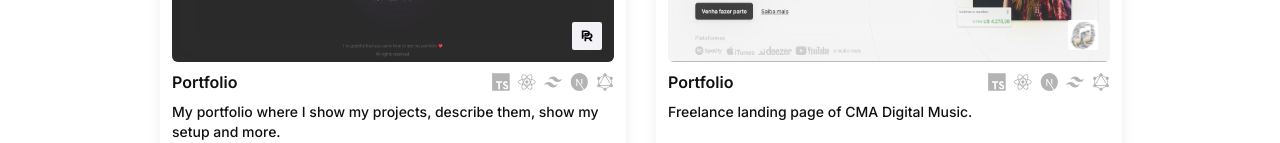
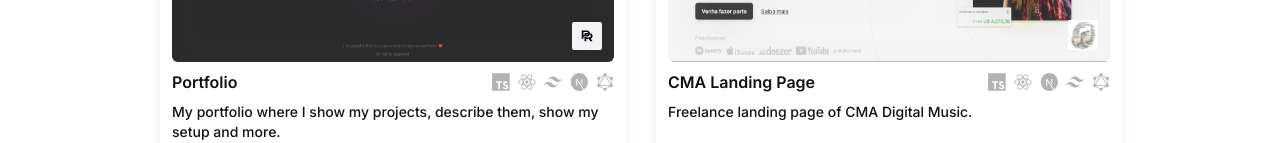
Before and after one commit to PietroRhyan/portfolio, a Next.js app: page /projects in a window 1280 px wide. Shown: the part 809-952 px from the top of the page. Built offline with nearby package versions, Linux system fonts and the light colour scheme.

Commit message:
feat: add new project and blog

```diff
--- a/src/app/projects/page.tsx
+++ b/src/app/projects/page.tsx
@@ -160,7 +160,7 @@ export default function Projects() {
             githubURL="https://github.com/PietroRhyan/portfolio"
           />
           <Project
-            name="Portfolio"
+            name="CMA Landing Page"
             description="Freelance landing page of CMA Digital Music."
             image={cmaPage}
             logo={cmaLogo}
```
